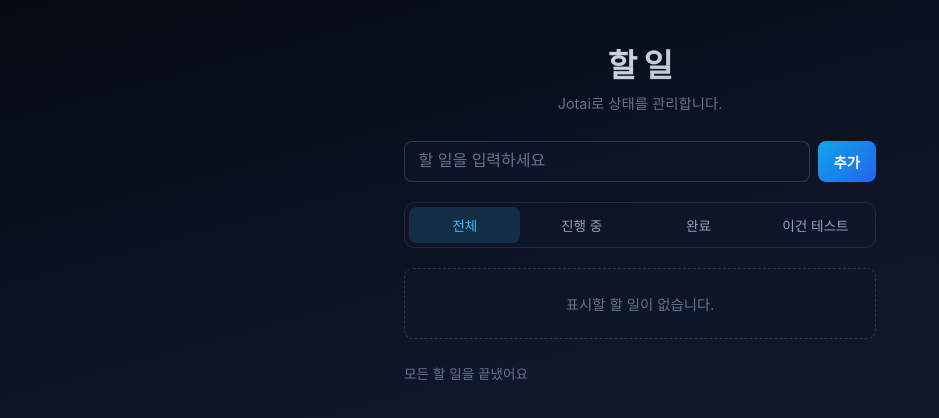
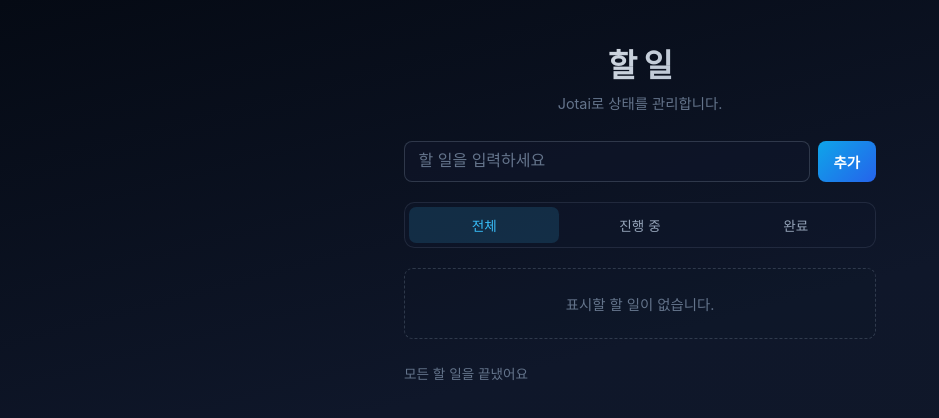
Before and after one commit to jl917/ai-project-todo-app-test, a React app: page / in a window 1280 px wide. Shown: the top 418 px of the page, without its empty margins (0-939 px from the left). Built offline with nearby package versions, Linux system fonts and the light colour scheme; the HTML template or start-up script is replaced by a standard one.

Commit message:
fix: 테스트

```diff
--- a/src/App.tsx
+++ b/src/App.tsx
@@ -16,13 +16,12 @@ const FILTERS: { value: TodoFilter; label: string }[] = [
   { value: 'all', label: '전체' },
   { value: 'active', label: '진행 중' },
   { value: 'completed', label: '완료' },
-  { value: 'test1', label: '이건 테스트' },
 ];
 
 const TodoForm = () => {
   const setTodos = useSetAtom(todosAtom);
   const [text, setText] = useState('');
-
+  console.log(text);
   const onSubmit = (e: FormEvent) => {
     e.preventDefault();
     const t = text.trim();
```
